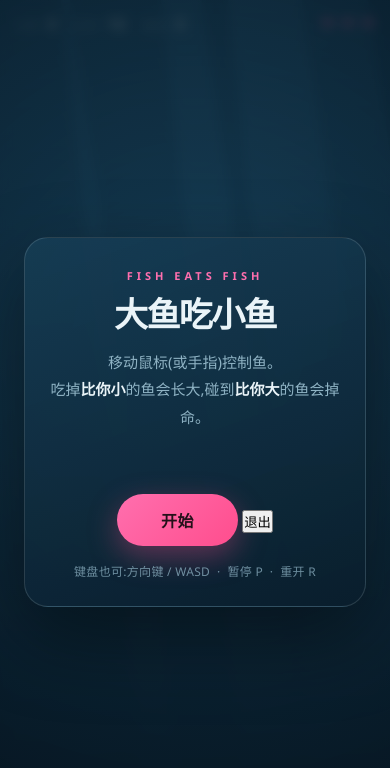
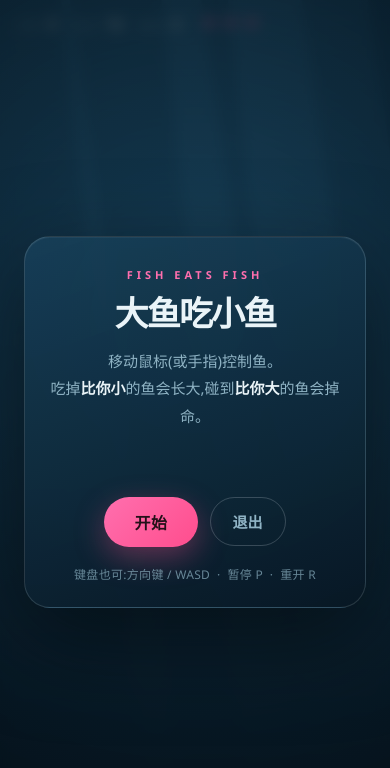
Before and after one commit to mjx0414/fish-eats-fish, a plain HTML site: page index.html in a window 390 px wide. Drawn offline with Linux system fonts and the light colour scheme; animation ran at ten frames a second.

Commit message:
feat: control bar styles

```diff
--- a/style.css
+++ b/style.css
@@ -1,13 +1,10 @@
 :root{
   --deep:#0b2233;
-  --deep-2:#12384f;
   --ink:#eaf4f8;
   --muted:#8fb3c4;
   --pink:#ff6fae;
   --pink-2:#ff4d8d;
-  --mint:#5fd9b4;
-  --sun:#ffc24b;
-  --danger:#ff5b5b;
+  --danger:#ff6b6b;
 }
 
 *{box-sizing:border-box;margin:0;padding:0}
@@ -29,73 +26,74 @@ body{
 /* ---------- HUD ---------- */
 .hud{
   position:absolute;top:0;left:0;right:0;
-  display:flex;align-items:center;gap:26px;
-  padding:16px 22px;
-  pointer-events:none;
-  font-size:13px;
+  display:flex;align-items:center;gap:24px;
+  padding:16px 22px;pointer-events:none;
 }
 .hud-item{display:flex;align-items:baseline;gap:7px}
 .hud-label{color:var(--muted);font-size:12px;letter-spacing:1px}
 .hud-item strong{
   font-size:20px;font-weight:800;letter-spacing:.4px;
-  font-variant-numeric:tabular-nums;
-  color:var(--ink);
+  font-variant-numeric:tabular-nums;color:var(--ink);
 }
-.lives{margin-left:auto;gap:5px;align-items:center}
+.lives{margin-left:6px;gap:6px;align-items:center}
 .heart{color:var(--pink);font-size:15px;line-height:1;transition:opacity .25s,transform .25s}
-.heart.off{opacity:.18;transform:scale(.8)}
+.heart.off{opacity:.16;transform:scale(.75)}
+
+/* ---------- 控制条 ---------- */
+.controls{
+  position:absolute;top:14px;right:18px;
+  display:flex;gap:8px;
+  opacity:0;transform:translateY(-6px);
+  pointer-events:none;
+  transition:opacity .25s ease,transform .25s ease;
+}
+body.playing .controls{opacity:1;transform:none;pointer-events:auto}
 
 .icon-btn{
-  pointer-events:auto;
-  width:38px;height:38px;border-radius:12px;
+  width:40px;height:40px;border-radius:12px;
   border:1px solid rgba(234,244,248,.16);
-  background:rgba(11,34,51,.55);
+  background:rgba(9,28,42,.62);
   color:var(--ink);font-size:16px;cursor:pointer;
   backdrop-filter:blur(8px);
-  transition:border-color .2s,transform .2s;
+  display:grid;place-items:center;
+  transition:border-color .2s,transform .2s,background .2s;
 }
-.icon-btn:hover{border-color:rgba(234,244,248,.45);transform:translateY(-1px)}
-.icon-btn.off{opacity:.45}
+.icon-btn:hover{border-color:rgba(234,244,248,.5);transform:translateY(-1px);background:rgba(14,42,62,.8)}
+.icon-btn:active{transform:translateY(0)}
+.icon-btn.danger:hover{border-color:rgba(255,107,107,.65);color:var(--danger)}
+.icon-btn.off{opacity:.4}
 
 /* ---------- 遮罩 ---------- */
 .overlay{
   position:absolute;inset:0;
   display:grid;place-items:center;
-  background:radial-gradient(circle at 50% 40%, rgba(18,56,79,.72), rgba(6,20,31,.92));
-  backdrop-filter:blur(6px);
-  -webkit-backdrop-filter:blur(6px);
-  transition:opacity .35s ease, visibility .35s;
+  background:radial-gradient(circle at 50% 38%, rgba(18,56,79,.66), rgba(4,14,22,.94));
+  backdrop-filter:blur(7px);
+  -webkit-backdrop-filter:blur(7px);
+  transition:opacity .3s ease, visibility .3s;
   padding:24px;
 }
 .overlay.hidden{opacity:0;visibility:hidden;pointer-events:none}
 
 .panel{
-  width:min(560px,100%);
+  width:min(580px,100%);
   text-align:center;
-  padding:38px 30px 30px;
-  border-radius:24px;
+  padding:40px 32px 30px;
+  border-radius:26px;
   border:1px solid rgba(234,244,248,.14);
-  background:linear-gradient(160deg, rgba(23,62,86,.86), rgba(10,30,44,.92));
-  box-shadow:0 30px 80px rgba(0,0,0,.45);
+  background:linear-gradient(160deg, rgba(24,64,89,.9), rgba(8,24,36,.94));
+  box-shadow:0 30px 90px rgba(0,0,0,.5), inset 0 1px 0 rgba(255,255,255,.05);
 }
-.kicker{
-  font-size:11px;letter-spacing:4px;color:var(--pink);
-  font-weight:700;margin-bottom:14px;
-}
-.panel h1{
-  font-size:clamp(34px,6vw,52px);
-  letter-spacing:-1.6px;line-height:1.05;margin-bottom:16px;
-}
+.kicker{font-size:11px;letter-spacing:4px;color:var(--pink);font-weight:700;margin-bottom:14px}
+.panel h1{font-size:clamp(34px,6vw,54px);letter-spacing:-1.8px;line-height:1.05;margin-bottom:16px}
 .desc{color:var(--muted);font-size:15px;line-height:1.85}
 .desc b{color:var(--ink);font-weight:700}
-.meta{
-  margin-top:18px;font-size:14px;color:var(--ink);
-  min-height:20px;
-}
+.meta{margin-top:18px;font-size:14px;color:var(--ink);min-height:22px}
 .meta b{color:var(--pink);font-size:20px;font-weight:800}
+
+.actions{display:flex;gap:12px;justify-content:center;align-items:center;margin-top:26px;flex-wrap:wrap}
 .play{
-  margin-top:24px;
-  padding:14px 44px;border-radius:999px;border:0;
+  padding:14px 40px;border-radius:999px;border:0;
   background:linear-gradient(135deg,var(--pink),var(--pink-2));
   color:#241019;font-size:16px;font-weight:800;letter-spacing:.5px;
   cursor:pointer;
@@ -104,10 +102,24 @@ body{
 }
 .play:hover{transform:translateY(-2px);box-shadow:0 16px 40px rgba(255,77,141,.45)}
 .play:active{transform:translateY(0)}
-.hint{margin-top:16px;font-size:12px;color:rgba(143,179,196,.75);letter-spacing:.3px}
+.ghost{
+  padding:14px 28px;border-radius:999px;
+  background:transparent;color:var(--muted);
+  border:1px solid rgba(234,244,248,.2);
+  font-size:15px;font-weight:700;cursor:pointer;
+  transition:border-color .2s,color .2s,transform .18s;
+}
+.ghost:hover{border-color:rgba(234,244,248,.45);color:var(--ink);transform:translateY(-2px)}
+.ghost[hidden]{display:none}
 
-@media (max-width:520px){
-  .hud{gap:16px;padding:12px 14px}
+.hint{margin-top:18px;font-size:12px;color:rgba(143,179,196,.7);letter-spacing:.3px}
+
+@media (max-width:560px){
+  .hud{gap:14px;padding:12px 14px}
   .hud-item strong{font-size:17px}
-  .panel{padding:30px 20px 26px}
+  .controls{top:auto;bottom:16px;right:50%;transform:translate(50%,6px)}
+  body.playing .controls{transform:translate(50%,0)}
+  .panel{padding:30px 20px 24px}
+  .play{padding:13px 30px}
+  .ghost{padding:13px 22px}
 }
```
